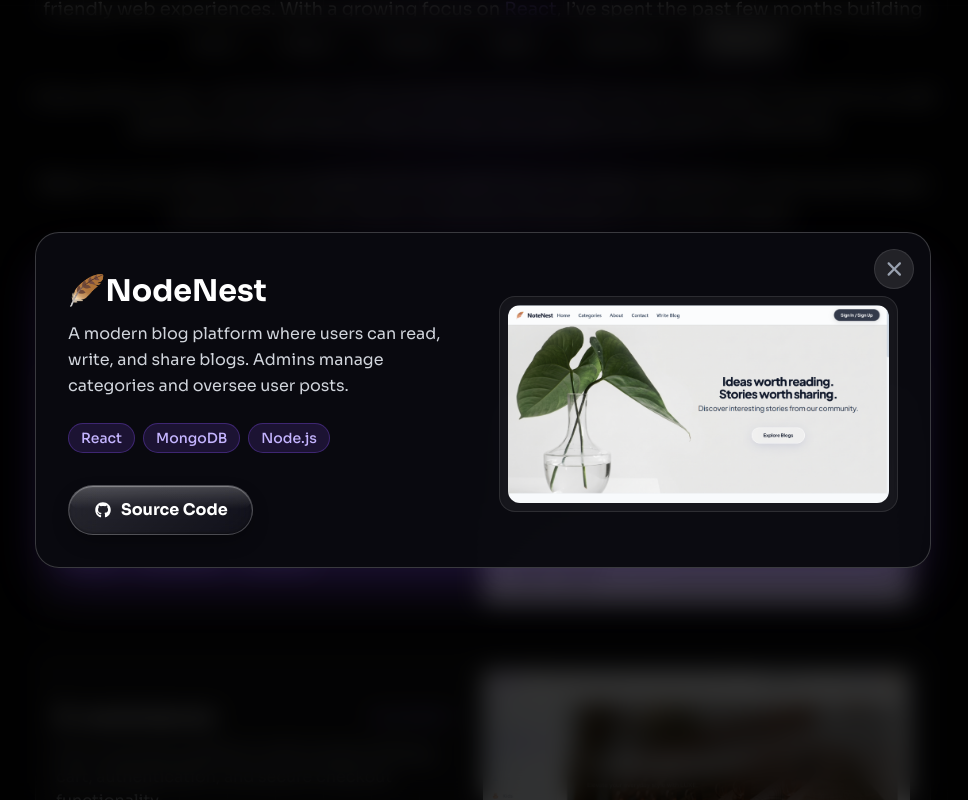
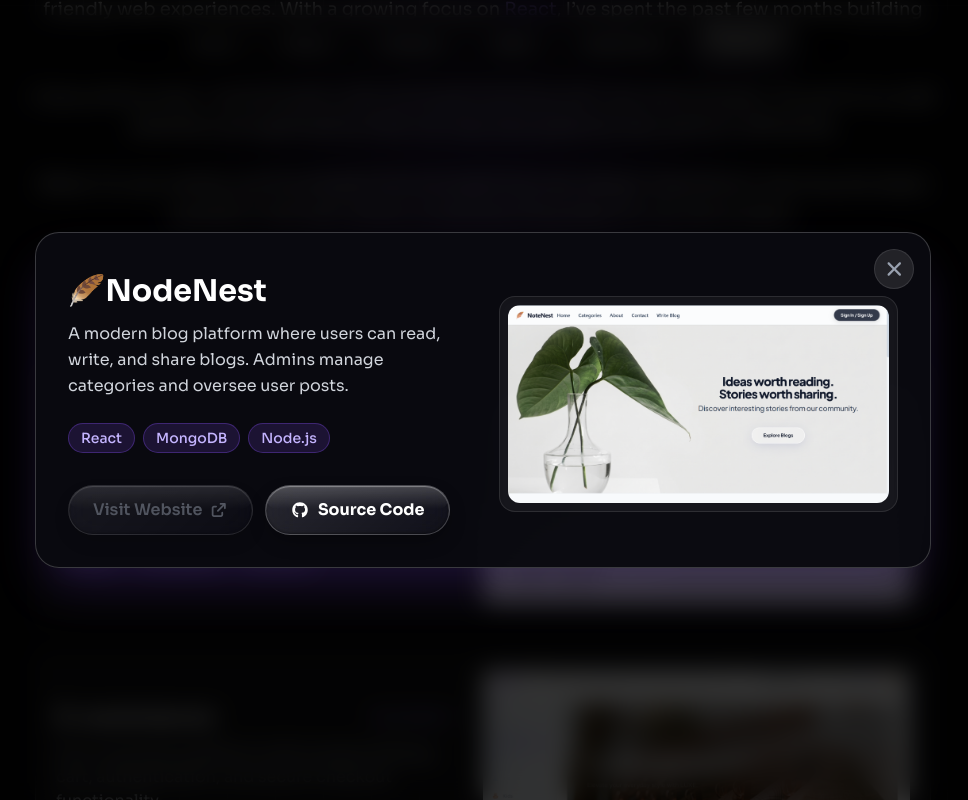
Before and after one commit to abdullah-git40/My-Portfolio, a React (Vite) app in the folder frontend/: page / in a window 1280 px wide. Both pictures are taken after a click on the element 640 px from the left and 1495 px from the top of the page. Shown: the part 1003-1803 px from the top of the page, without its empty margins (157-1125 px from the left). Built offline with nearby package versions, Linux system fonts and the light colour scheme.

Commit message:
Updated project

```diff
--- a/frontend/src/components/Projects/ProjectModal.jsx
+++ b/frontend/src/components/Projects/ProjectModal.jsx
@@ -80,7 +80,7 @@ function ProjectModal({ project, isOpen, onClose }) {
 
               {/* ACTION BUTTONS */}
               <div className="flex flex-wrap gap-3 justify-center md:justify-start">
-                {project.liveUrl && (
+                {project.liveUrl ? (
                   <a
                     href={project.liveUrl}
                     target="_blank"
@@ -92,6 +92,15 @@ function ProjectModal({ project, isOpen, onClose }) {
                       <FontAwesomeIcon icon={faArrowUpRightFromSquare} className="text-sm" />
                     </button>
                   </a>
+                ) : (
+                  <button
+                    disabled
+                    aria-disabled="true"
+                    className="glass-btn-secondary opacity-50 cursor-not-allowed w-full sm:w-auto px-6 py-3 rounded-full text-gray-400 font-semibold flex items-center justify-center gap-2 border-white/10"
+                  >
+                    Visit Website{" "}
+                    <FontAwesomeIcon icon={faArrowUpRightFromSquare} className="text-sm" />
+                  </button>
                 )}
 
                 {project.githubUrl && (
--- a/frontend/src/components/Projects/Projects.jsx
+++ b/frontend/src/components/Projects/Projects.jsx
@@ -14,8 +14,8 @@ function Projects() {
       description: "A modern blog platform where users can read, write, and share blogs. Admins manage categories and oversee user posts.",
       image: image1,
       tags: ["React", "MongoDB", "Node.js"],
-      liveUrl: "",
-      githubUrl: "https://github.com/abdullah-git40/Blog.git",
+      liveUrl: null,
+      githubUrl: "https://github.com/abdullah-git40",
     },
     {
       id: 2,
```
